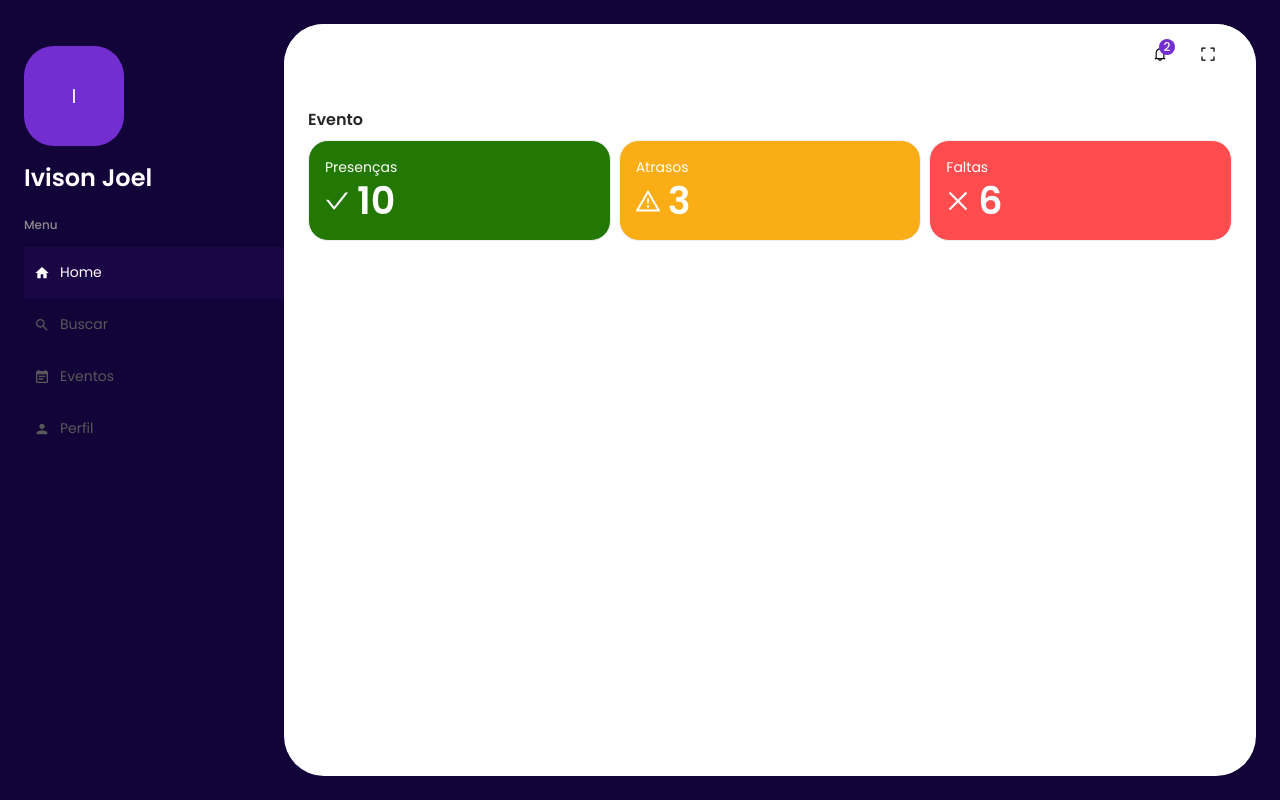
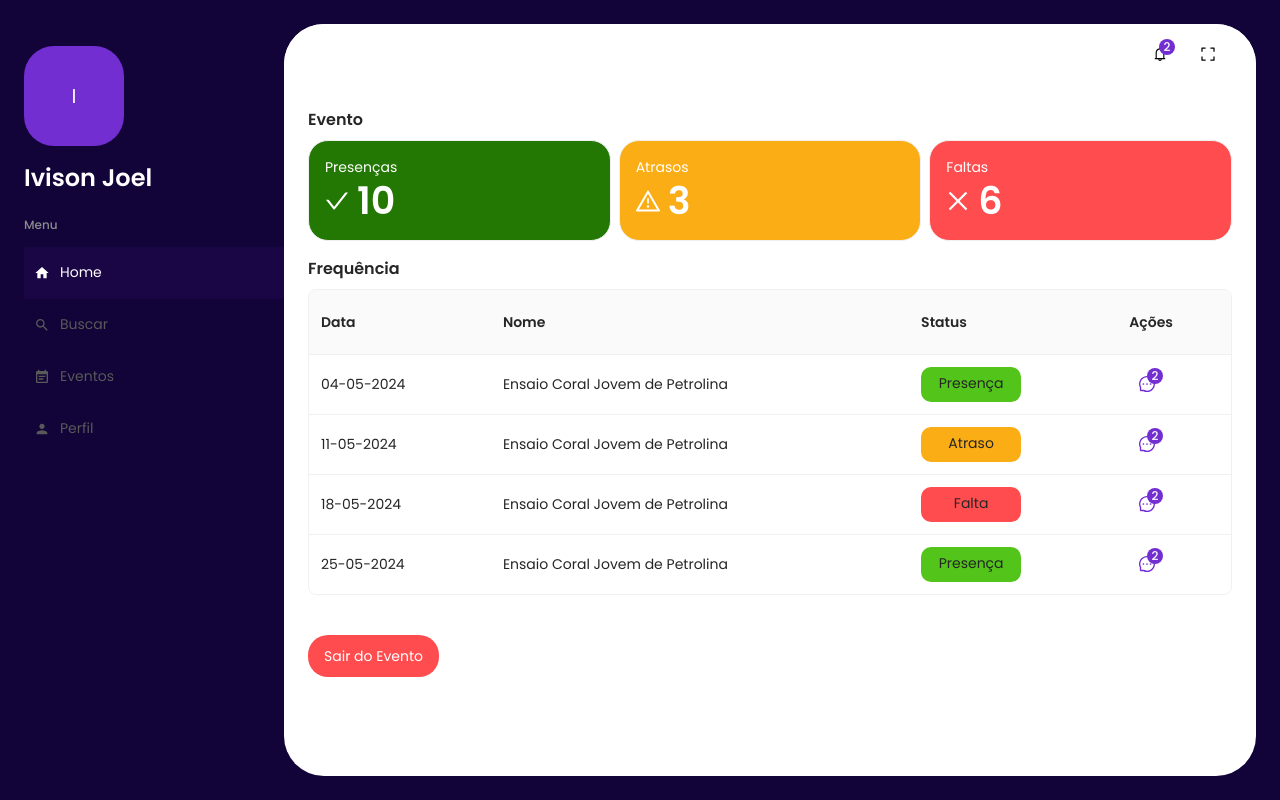
Before and after one commit to Ivisonj/IEvent-Frontend, a Next.js app in the folder ievent-frontend/: page /user/event in a window 1280 px wide. Built offline with nearby package versions, Linux system fonts and the light colour scheme; a web font is replaced by a local one.

Commit message:
feat: frequency table creation

```diff
--- /dev/null
+++ b/ievent-frontend/src/app/user/event/frequencyTable/frequencyStatus.tsx
@@ -0,0 +1,45 @@
+import { Stack, Typography, useTheme } from '@mui/material'
+
+interface FrequencyStatusProps {
+  status: string
+}
+
+const FrequencyStatus = ({ status }: FrequencyStatusProps) => {
+  const theme = useTheme()
+  let color
+  let text
+
+  switch (status) {
+    case 'presence':
+      color = theme.palette.success.main
+      text = 'Presença'
+      break
+    case 'delay':
+      color = theme.palette.warning.main
+      text = 'Atraso'
+      break
+    case 'absence':
+      color = theme.palette.error.main
+      text = 'Falta'
+      break
+  }
+
+  return (
+    <Stack
+      sx={{
+        width: '100px',
+        height: '35px',
+        display: 'flex',
+        alignItems: 'center',
+        justifyContent: 'center',
+        p: 1,
+        borderRadius: '10px',
+        backgroundColor: color,
+      }}
+    >
+      <Typography variant="h6">{text}</Typography>
+    </Stack>
+  )
+}
+
+export default FrequencyStatus
--- /dev/null
+++ b/ievent-frontend/src/app/user/event/frequencyTable/index.tsx
@@ -0,0 +1,39 @@
+'use client'
+import { Box, useTheme, TableContainer, Table } from '@mui/material'
+
+import MainCard from '@/components/mainCard'
+import FrequencyTableHead from './tableHead'
+import FrequencyTableContent from './tableContent'
+
+const FrequencyTable = () => {
+  const theme = useTheme()
+
+  return (
+    <Box width="100%">
+      <MainCard
+        width="100%"
+        borderRadius="8px"
+        p="0px"
+        bgColor={theme.palette.common.white}
+      >
+        <TableContainer
+          sx={{
+            width: '100%',
+            overflowX: 'auto',
+            position: 'relative',
+            display: 'block',
+            maxWidth: '100%',
+            '& td, & th': { whiteSpace: 'nowrap' },
+          }}
+        >
+          <Table aria-labelledby="tableTitle">
+            <FrequencyTableHead />
+            <FrequencyTableContent />
+          </Table>
+        </TableContainer>
+      </MainCard>
+    </Box>
+  )
+}
+
+export default FrequencyTable
--- /dev/null
+++ b/ievent-frontend/src/app/user/event/frequencyTable/tableContent/index.tsx
@@ -0,0 +1,72 @@
+import { MessageOutlined } from '@ant-design/icons'
+import { Button, Badge, TableBody, TableRow, TableCell } from '@mui/material'
+
+import FrequencyStatus from '../frequencyStatus'
+
+const rows = [
+  {
+    id: '01',
+    date: '04-05-2024',
+    name: 'Ensaio Coral Jovem de Petrolina',
+    status: 'presence',
+  },
+  {
+    id: '02',
+    date: '11-05-2024',
+    name: 'Ensaio Coral Jovem de Petrolina',
+    status: 'delay',
+  },
+  {
+    id: '03',
+    date: '18-05-2024',
+    name: 'Ensaio Coral Jovem de Petrolina',
+    status: 'absence',
+  },
+  {
+    id: '04',
+    date: '25-05-2024',
+    name: 'Ensaio Coral Jovem de Petrolina',
+    status: 'presence',
+  },
+]
+
+const FrequencyTableContent = () => {
+  const handleShowMessageClick = (id: string) => {
+    console.log(id)
+  }
+
+  return (
+    <TableBody>
+      {rows.map((row) => {
+        return (
+          <TableRow
+            hover
+            role="checkbox"
+            sx={{ '&:last-child td, &:last-child th': { border: 0 } }}
+            tabIndex={-1}
+            key={row.id}
+          >
+            <TableCell component="th">{row.date}</TableCell>
+            <TableCell>{row.name}</TableCell>
+            <TableCell>
+              <FrequencyStatus status={row.status} />
+            </TableCell>
+            <TableCell>
+              <Button
+                variant="text"
+                sx={{ mr: 1, minWidth: '35px', height: '35px' }}
+                onClick={() => handleShowMessageClick(row.id)}
+              >
+                <Badge badgeContent={2} color="primary">
+                  <MessageOutlined style={{ fontSize: '1rem' }} />
+                </Badge>
+              </Button>
+            </TableCell>
+          </TableRow>
+        )
+      })}
+    </TableBody>
+  )
+}
+
+export default FrequencyTableContent
--- /dev/null
+++ b/ievent-frontend/src/app/user/event/frequencyTable/tableHead/index.tsx
@@ -0,0 +1,55 @@
+import { TableHead, TableRow, TableCell } from '@mui/material'
+
+interface HeadCell {
+  id: string
+  disablePadding: boolean
+  align: 'left' | 'right' | 'center'
+  label: string
+}
+
+const headCells: HeadCell[] = [
+  {
+    id: 'date',
+    align: 'left',
+    disablePadding: false,
+    label: 'Data',
+  },
+  {
+    id: 'name',
+    align: 'left',
+    disablePadding: false,
+    label: 'Nome',
+  },
+  {
+    id: 'status',
+    align: 'left',
+    disablePadding: false,
+    label: 'Status',
+  },
+  {
+    id: 'actions',
+    align: 'left',
+    disablePadding: false,
+    label: 'Ações',
+  },
+]
+
+const FrequencyTableHead = () => {
+  return (
+    <TableHead>
+      <TableRow>
+        {headCells.map((headCell) => (
+          <TableCell
+            key={headCell.id}
+            align={headCell.align}
+            padding={headCell.disablePadding ? 'none' : 'normal'}
+          >
+            {headCell.label}
+          </TableCell>
+        ))}
+      </TableRow>
+    </TableHead>
+  )
+}
+
+export default FrequencyTableHead
--- a/ievent-frontend/src/app/user/event/page.tsx
+++ b/ievent-frontend/src/app/user/event/page.tsx
@@ -1,6 +1,8 @@
 import { Box, Typography } from '@mui/material'
 
 import ParticipantStats from '@/components/participantStats'
+import FrequencyTable from './frequencyTable'
+import IButton from '@/components/Ibutton'
 
 const EventPage = () => {
   return (
@@ -10,6 +12,22 @@ const EventPage = () => {
       </Typography>
       <Box width="100%">
         <ParticipantStats attendance={10} delays={3} absences={6} />
+        <Box mt={2}>
+          <Typography variant="h5" mb={1}>
+            Frequência
+          </Typography>
+          <FrequencyTable />
+          <Box width="100%" mt={5} display="flex" justifyContent="flex-start">
+            <IButton
+              type="button"
+              width="auto"
+              bgColor="error.main"
+              hover="error.dark"
+            >
+              Sair do Evento
+            </IButton>
+          </Box>
+        </Box>
       </Box>
     </Box>
   )
```
